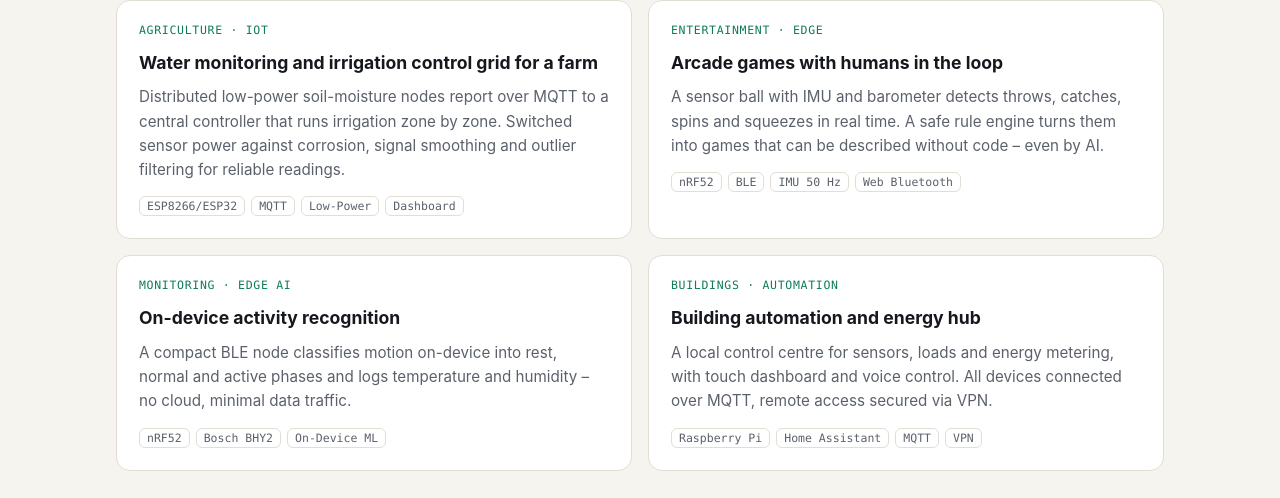
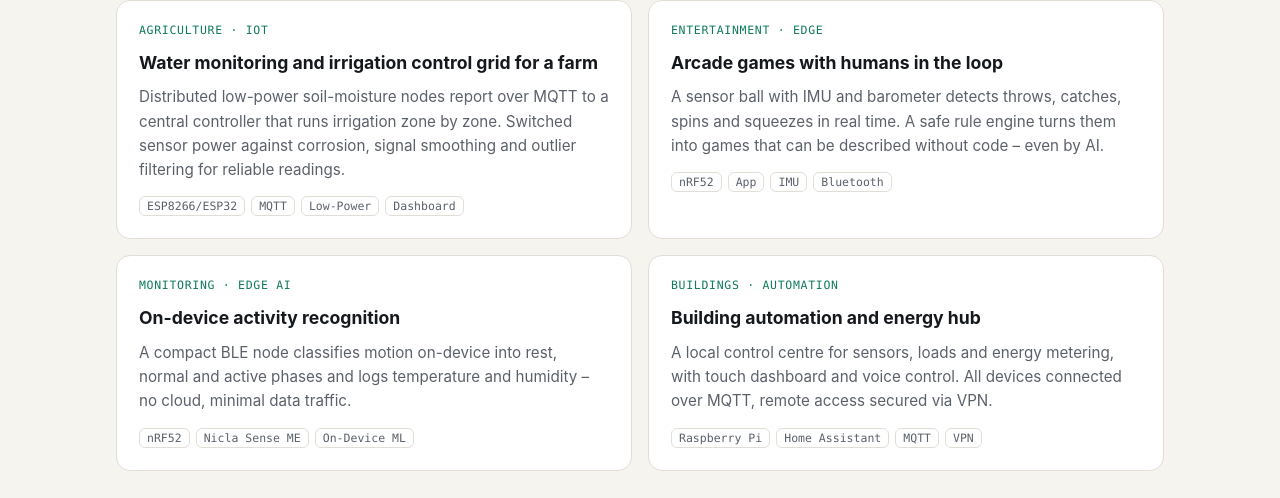
Before and after one commit to nilwerk/nilwerk.github.io, a plain HTML site: page index.html in a window 1280 px wide. Shown: the part 3362-3860 px from the top of the page. Drawn offline with Linux system fonts and the light colour scheme.

Commit message:
Update index.html

```diff
--- a/index.html
+++ b/index.html
@@ -268,8 +268,8 @@ footer a{color:var(--muted)}
     </div>
     <div class="grid g2">
       <div class="card"><span class="tagline" data-i18n="r1t">Agrar · IoT</span><h3 data-i18n="r1h">Wassermonitoring- und Bewässerungsnetz für einen Hof</h3><p data-i18n="r1p">Verteilte, energiesparende Bodenfeuchte-Knoten melden per MQTT an eine zentrale Steuerung, die Bewässerung zonenweise regelt. Geschaltete Sensorversorgung gegen Korrosion, Signalglättung und Ausreißerfilter für verlässliche Messwerte.</p><div class="chips"><span class="chip">ESP8266/ESP32</span><span class="chip">MQTT</span><span class="chip">Low-Power</span><span class="chip">Dashboard</span></div></div>
-      <div class="card"><span class="tagline" data-i18n="r2t">Entertainment · Edge</span><h3 data-i18n="r2h">Arcade-Spiele mit Mensch im Regelkreis</h3><p data-i18n="r2p">Sensorball mit IMU und Barometer erkennt Würfe, Fänge, Drehungen und Drücken in Echtzeit. Eine sichere Regel-Engine macht daraus Spiele, die sich ohne Code beschreiben lassen – auch per KI.</p><div class="chips"><span class="chip">nRF52</span><span class="chip">BLE</span><span class="chip">IMU 50 Hz</span><span class="chip">Web Bluetooth</span></div></div>
-      <div class="card"><span class="tagline" data-i18n="r3t">Monitoring · Edge AI</span><h3 data-i18n="r3h">Aktivitätserkennung direkt auf dem Gerät</h3><p data-i18n="r3p">Kompakter BLE-Knoten klassifiziert Bewegung on-device in Ruhe-, Normal- und Aktivphasen und erfasst Temperatur und Feuchte – ohne Cloud, mit minimalem Datenverkehr.</p><div class="chips"><span class="chip">nRF52</span><span class="chip">Bosch BHY2</span><span class="chip">On-Device ML</span></div></div>
+      <div class="card"><span class="tagline" data-i18n="r2t">Entertainment · Edge</span><h3 data-i18n="r2h">Arcade-Spiele mit Mensch im Regelkreis</h3><p data-i18n="r2p">Sensorball mit IMU und Barometer erkennt Würfe, Fänge, Drehungen und Drücken in Echtzeit. Eine sichere Regel-Engine macht daraus Spiele, die sich ohne Code beschreiben lassen – auch per KI.</p><div class="chips"><span class="chip">nRF52</span><span class="chip">App</span><span class="chip">IMU</span><span class="chip">Bluetooth</span></div></div>
+      <div class="card"><span class="tagline" data-i18n="r3t">Monitoring · Edge AI</span><h3 data-i18n="r3h">Aktivitätserkennung direkt auf dem Gerät</h3><p data-i18n="r3p">Kompakter BLE-Knoten klassifiziert Bewegung on-device in Ruhe-, Normal- und Aktivphasen und erfasst Temperatur und Feuchte – ohne Cloud, mit minimalem Datenverkehr.</p><div class="chips"><span class="chip">nRF52</span><span class="chip">Nicla Sense ME</span><span class="chip">On-Device ML</span></div></div>
       <div class="card"><span class="tagline" data-i18n="r4t">Gebäude · Automation</span><h3 data-i18n="r4h">Gebäudeautomations- und Energie-Hub</h3><p data-i18n="r4p">Lokale Steuerzentrale für Sensoren, Verbraucher und Energiemessung, mit Touch-Dashboard und Sprachsteuerung. Alle Geräte über MQTT angebunden, Fernzugriff abgesichert per VPN.</p><div class="chips"><span class="chip">Raspberry Pi</span><span class="chip">Home Assistant</span><span class="chip">MQTT</span><span class="chip">VPN</span></div></div>
     </div>
   </div>
```
